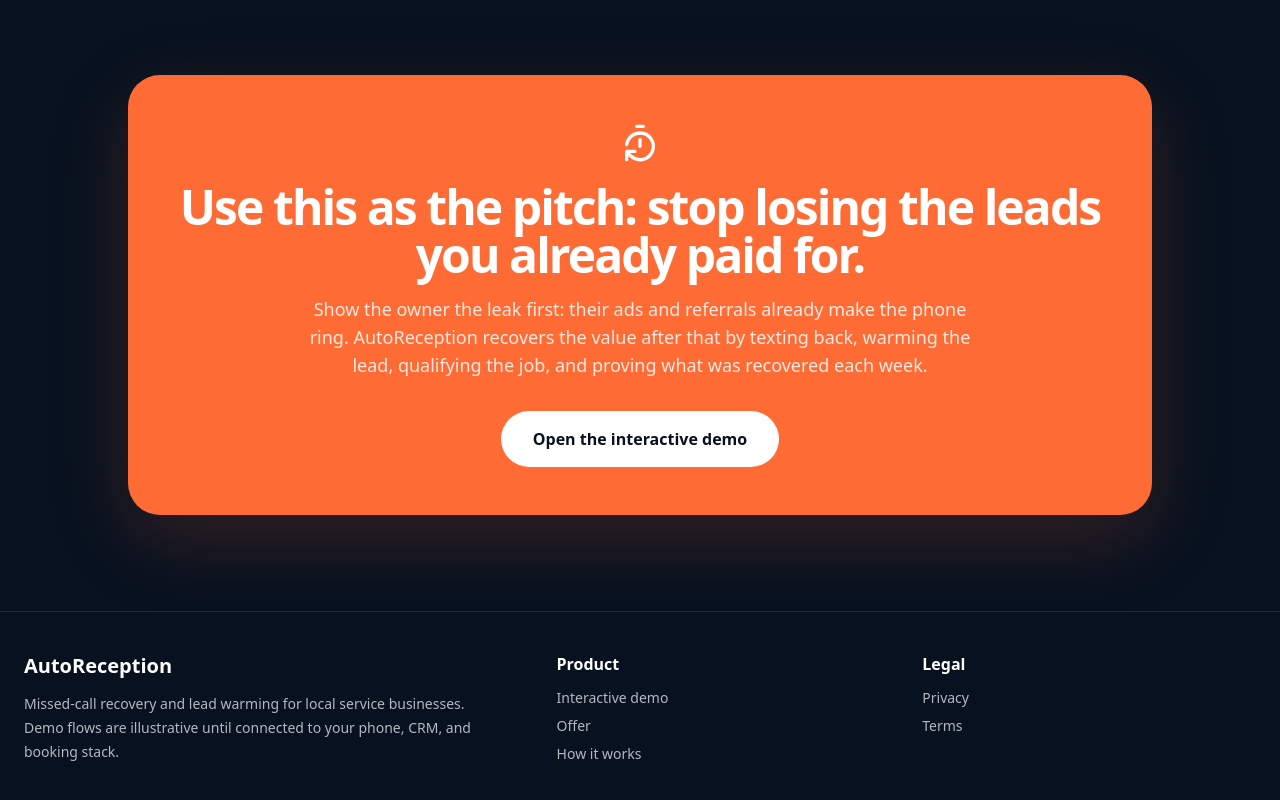
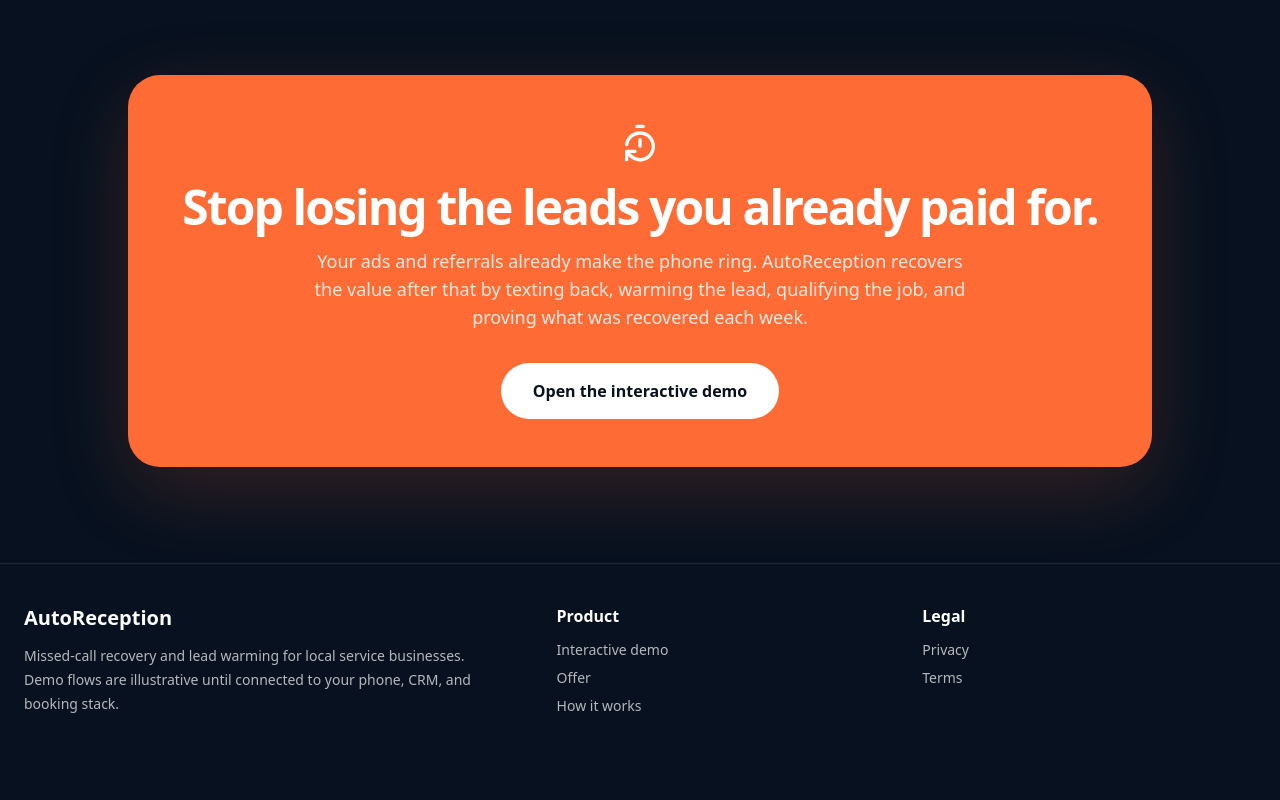
Before and after one commit to Zer0will/autoreception, a Next.js app: page / in a window 1280 px wide. Shown: the part 2777-3577 px from the top of the page. After the commit the page ends 3533 px from the top, so only its background shows below. Built offline with nearby package versions, Linux system fonts and the light colour scheme.

Commit message:
remove internal pitch wording from public copy

```diff
--- a/src/app/demo/DemoClient.tsx
+++ b/src/app/demo/DemoClient.tsx
@@ -167,9 +167,9 @@
         </div>
 
         <div className="mt-14 rounded-[2rem] bg-white p-8 text-center text-ink">
-          <h2 className="text-3xl font-black tracking-[-0.04em]">Use this as the pitch: “We help you stop losing the leads you already paid for.”</h2>
+          <h2 className="text-3xl font-black tracking-[-0.04em]">Stop losing the leads you already paid for.</h2>
           <p className="mx-auto mt-3 max-w-2xl text-ink/60">
-            The next real step is connecting the business phone/SMS provider, sending instant text-backs, and routing qualified job summaries into the owner’s preferred inbox or CRM.
+            Connect your business phone/SMS provider, send instant text-backs, and route qualified job summaries into your preferred inbox or CRM.
           </p>
           <Link className="mt-6 inline-flex rounded-full bg-ink px-7 py-4 font-black text-white" href="/">
             Back to homepage
--- a/src/app/page.tsx
+++ b/src/app/page.tsx
@@ -144,9 +144,9 @@
       <section className="px-6 pb-24">
         <div className="mx-auto max-w-5xl rounded-[2rem] bg-ember p-8 text-center text-white shadow-glow md:p-12">
           <TimerReset className="mx-auto" size={40} />
-          <h2 className="mt-5 text-4xl font-black tracking-[-0.04em] md:text-5xl">Use this as the pitch: stop losing the leads you already paid for.</h2>
+          <h2 className="mt-5 text-4xl font-black tracking-[-0.04em] md:text-5xl">Stop losing the leads you already paid for.</h2>
           <p className="mx-auto mt-4 max-w-2xl text-lg text-white/85">
-            Show the owner the leak first: their ads and referrals already make the phone ring. AutoReception recovers the value after that by texting back, warming the lead, qualifying the job, and proving what was recovered each week.
+            Your ads and referrals already make the phone ring. AutoReception recovers the value after that by texting back, warming the lead, qualifying the job, and proving what was recovered each week.
           </p>
           <Link className="mt-8 inline-flex rounded-full bg-white px-8 py-4 font-black text-ink transition hover:bg-sage" href={site.auditUrl}>
             Open the interactive demo
```
